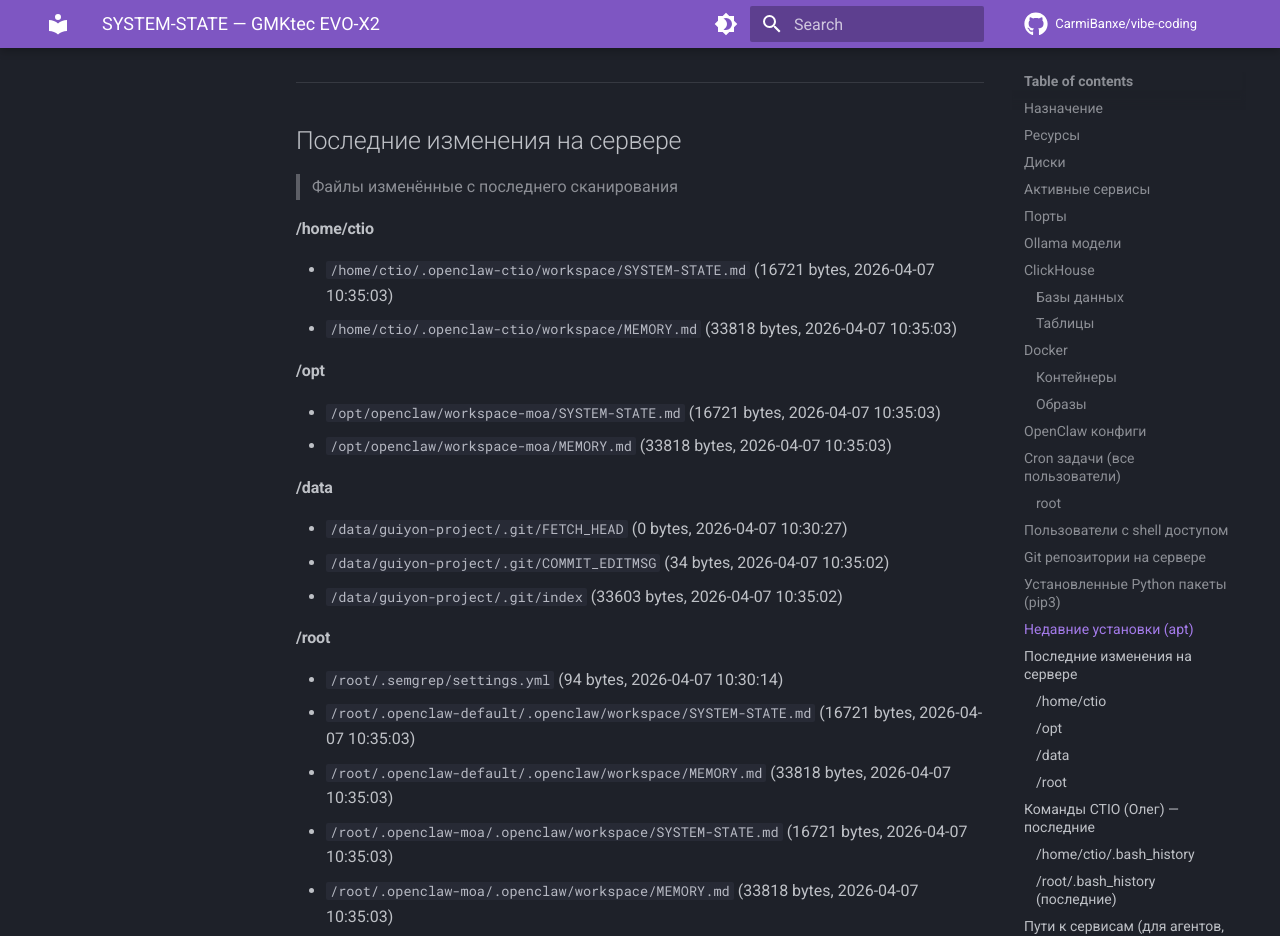
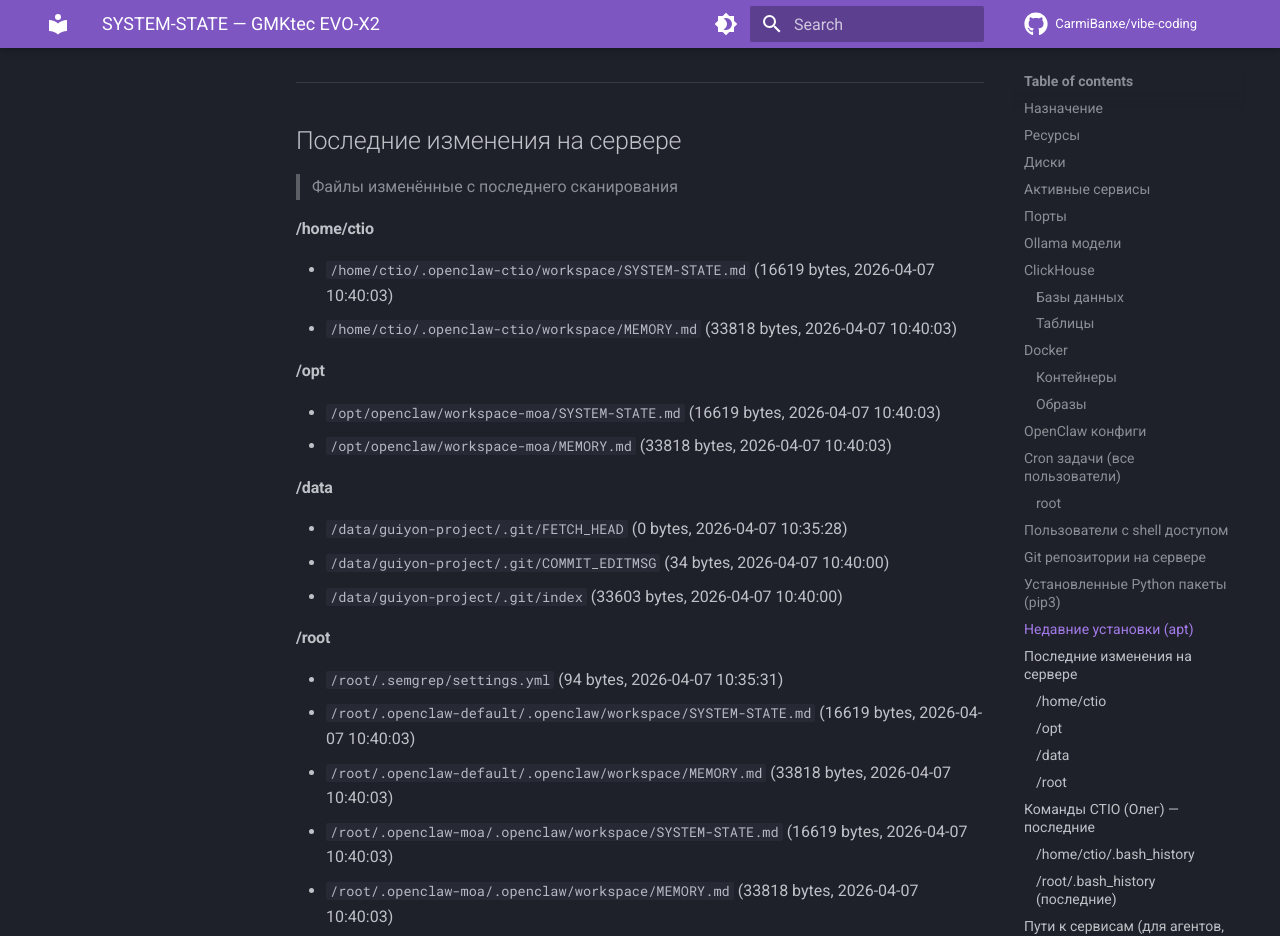
Before and after one commit to CarmiBanxe/vibe-coding, an MkDocs documentation site: the page built from docs/SYSTEM-STATE.md, in a window 1280 px wide and 1400 px high, scrolled down 13841 px. Shown: the top 936 px of the window. Built offline with MkDocs 1.6.1 and Material for MkDocs 9.7.7, drawn with Linux system fonts in a browser that asks for light colours; comment, search, counter and statistics services are not loaded; some of the changed text lies outside the part shown.

Commit message:
auto: SYSTEM-STATE v2 update (2026-04-07 10:40 CEST)

```diff
--- a/docs/SYSTEM-STATE.md
+++ b/docs/SYSTEM-STATE.md
@@ -1,6 +1,6 @@
 # SYSTEM-STATE — GMKtec EVO-X2
 > Автоматически обновляется каждые 5 минут
-> Последнее сканирование: 2026-04-07 10:35 CEST
+> Последнее сканирование: 2026-04-07 10:40 CEST
 > Источник: ctio-watcher.sh v2 (cron)
 
 ## Назначение
@@ -249,8 +249,8 @@
 | marble-src-marble-frontend:latest | 757MB |
 | marble-src-marble-backend:latest | 255MB |
 | andreysenov/firebase-tools:latest | 1.47GB |
+| <none>:<none> | 646MB |
 | jube.app:latest | 646MB |
-| <none>:<none> | 646MB |
 | mongo:8 | 950MB |
 | postgis/postgis:17-3.5 | 637MB |
 | postgres:17 | 453MB |
@@ -379,28 +379,28 @@
 
 
 #### /home/ctio
-- `/home/ctio/.openclaw-ctio/workspace/SYSTEM-STATE.md` (16721 bytes, 2026-04-07 10:35:03)
-- `/home/ctio/.openclaw-ctio/workspace/MEMORY.md` (33818 bytes, 2026-04-07 10:35:03)
+- `/home/ctio/.openclaw-ctio/workspace/SYSTEM-STATE.md` (16619 bytes, 2026-04-07 10:40:03)
+- `/home/ctio/.openclaw-ctio/workspace/MEMORY.md` (33818 bytes, 2026-04-07 10:40:03)
 
 #### /opt
-- `/opt/openclaw/workspace-moa/SYSTEM-STATE.md` (16721 bytes, 2026-04-07 10:35:03)
-- `/opt/openclaw/workspace-moa/MEMORY.md` (33818 bytes, 2026-04-07 10:35:03)
+- `/opt/openclaw/workspace-moa/SYSTEM-STATE.md` (16619 bytes, 2026-04-07 10:40:03)
+- `/opt/openclaw/workspace-moa/MEMORY.md` (33818 bytes, 2026-04-07 10:40:03)
 
 #### /data
-- `/data/guiyon-project/.git/FETCH_HEAD` (0 bytes, 2026-04-07 10:30:27)
-- `/data/guiyon-project/.git/COMMIT_EDITMSG` (34 bytes, 2026-04-07 10:35:02)
-- `/data/guiyon-project/.git/index` (33603 bytes, 2026-04-07 10:35:02)
+- `/data/guiyon-project/.git/FETCH_HEAD` (0 bytes, 2026-04-07 10:35:28)
+- `/data/guiyon-project/.git/COMMIT_EDITMSG` (34 bytes, 2026-04-07 10:40:00)
+- `/data/guiyon-project/.git/index` (33603 bytes, 2026-04-07 10:40:00)
 
 #### /root
-- `/root/.semgrep/settings.yml` (94 bytes, 2026-04-07 10:30:14)
-- `/root/.openclaw-default/.openclaw/workspace/SYSTEM-STATE.md` (16721 bytes, 2026-04-07 10:35:03)
-- `/root/.openclaw-default/.openclaw/workspace/MEMORY.md` (33818 bytes, 2026-04-07 10:35:03)
-- `/root/.openclaw-moa/.openclaw/workspace/SYSTEM-STATE.md` (16721 bytes, 2026-04-07 10:35:03)
-- `/root/.openclaw-moa/.openclaw/workspace/MEMORY.md` (33818 bytes, 2026-04-07 10:35:03)
-- `/root/.openclaw-moa/.openclaw/workspace-moa/SYSTEM-STATE.md` (16721 bytes, 2026-04-07 10:35:03)
-- `/root/.openclaw-moa/.openclaw/workspace-moa/MEMORY.md` (33818 bytes, 2026-04-07 10:35:03)
-- `/root/.openclaw-moa/workspace-moa/SYSTEM-STATE.md` (16721 bytes, 2026-04-07 10:35:03)
-- `/root/.openclaw-moa/workspace-moa/MEMORY.md` (33818 bytes, 2026-04-07 10:35:03)
+- `/root/.semgrep/settings.yml` (94 bytes, 2026-04-07 10:35:31)
+- `/root/.openclaw-default/.openclaw/workspace/SYSTEM-STATE.md` (16619 bytes, 2026-04-07 10:40:03)
+- `/root/.openclaw-default/.openclaw/workspace/MEMORY.md` (33818 bytes, 2026-04-07 10:40:03)
+- `/root/.openclaw-moa/.openclaw/workspace/SYSTEM-STATE.md` (16619 bytes, 2026-04-07 10:40:03)
+- `/root/.openclaw-moa/.openclaw/workspace/MEMORY.md` (33818 bytes, 2026-04-07 10:40:03)
+- `/root/.openclaw-moa/.openclaw/workspace-moa/SYSTEM-STATE.md` (16619 bytes, 2026-04-07 10:40:03)
+- `/root/.openclaw-moa/.openclaw/workspace-moa/MEMORY.md` (33818 bytes, 2026-04-07 10:40:03)
+- `/root/.openclaw-moa/workspace-moa/SYSTEM-STATE.md` (16619 bytes, 2026-04-07 10:40:03)
+- `/root/.openclaw-moa/workspace-moa/MEMORY.md` (33818 bytes, 2026-04-07 10:40:03)
 
 ---
 
```
Also changed, not shown: other parts of docs/SYSTEM-STATE.md (+3 -3 lines).
